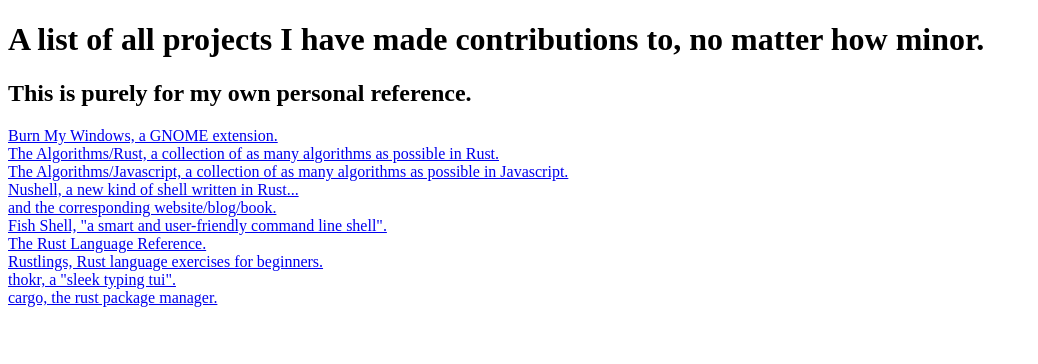
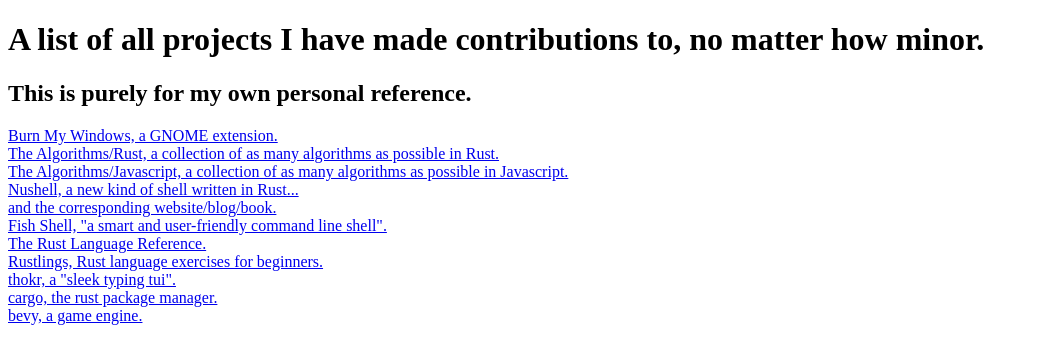
Before and after one commit to merelymyself/merelymyself.github.io, a plain HTML site: page proj_list/index.html in a window 1280 px wide. Shown: the whole page, without its empty margins (0-1038 px from the left). Drawn offline with Linux system fonts and the light colour scheme.

Commit message:
add entry

```diff
--- a/proj_list/index.html
+++ b/proj_list/index.html
@@ -26,5 +26,7 @@
 <a href="https://github.com/coloradocolby/thokr/commits?author=merelymyself">thokr, a "sleek typing tui".</a>
 <br>
 <a href="https://github.com/rust-lang/cargo/commits?author=merelymyself">cargo, the rust package manager.</a>
+<br>
+<a href="https://github.com/bevyengine/bevy/commits?author=merelymyself">bevy, a game engine.</a>
 </body>
 </html>
```
